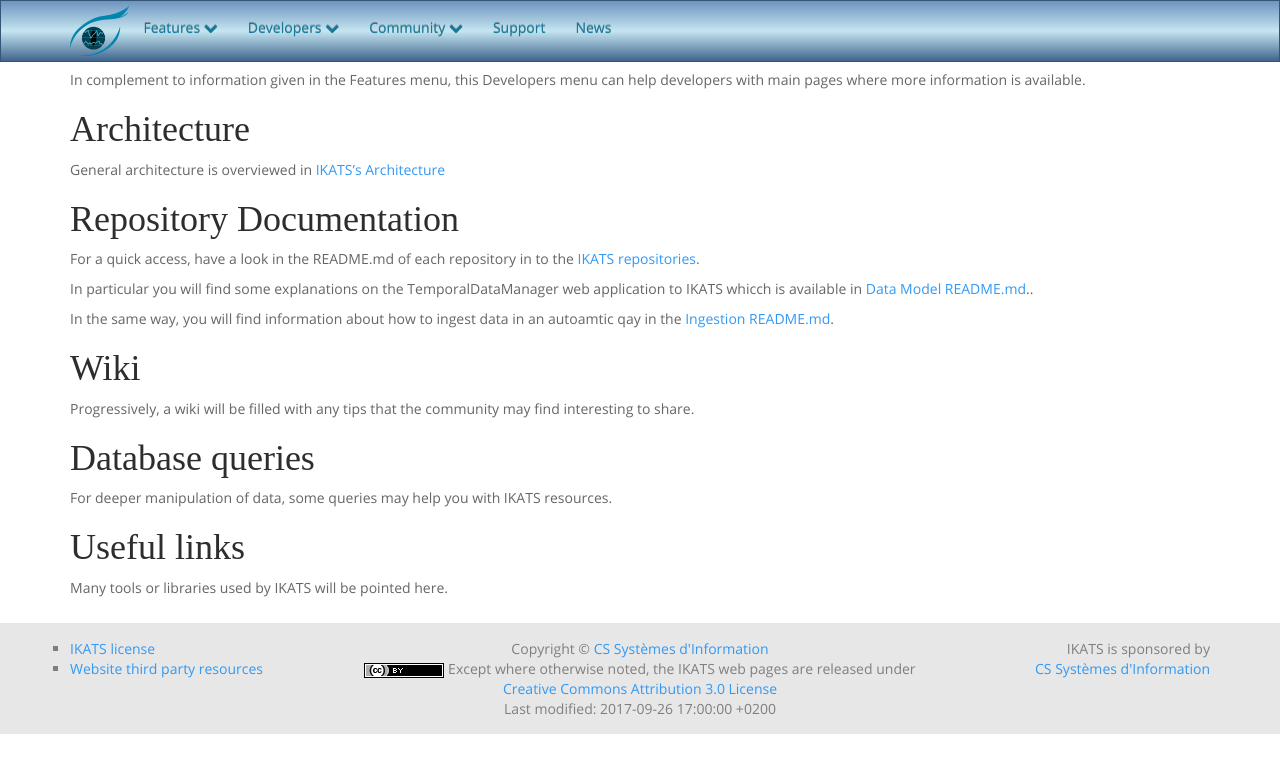
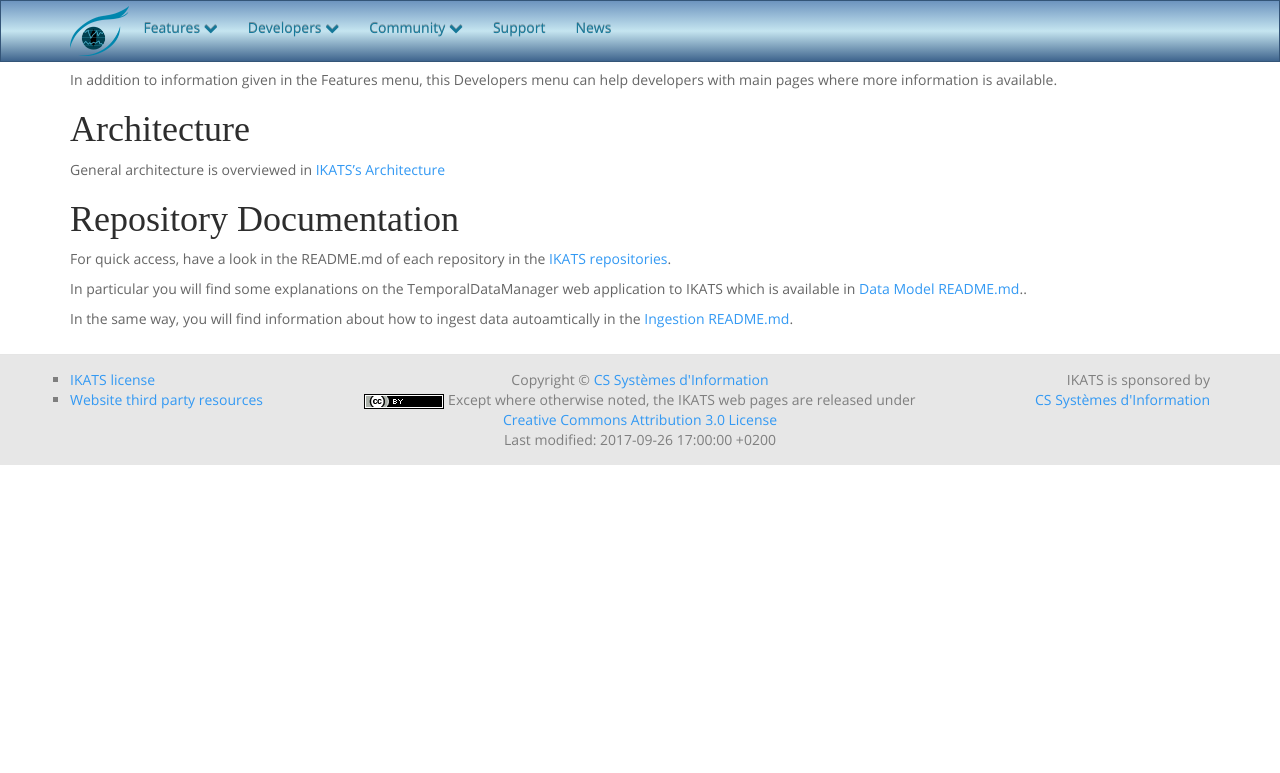
Before and after one commit to IKATS/ikats.github.io, a Jekyll site: the page built from documentation.md, in a window 1280 px wide. Shown: the top 773 px of the page. Built offline with Jekyll 4.4.1, drawn with Linux system fonts in a browser that asks for light colours; some web fonts are replaced.

Commit message:
deletion of wiki, database queries and useful links pragraph - these parts will be included in the github repositories

```diff
--- a/documentation.md
+++ b/documentation.md
@@ -7,7 +7,7 @@ published: true
 ---
 
 
-In complement to information given in the Features menu, this Developers menu can help developers with main pages where more information is available.
+In addition to information given in the Features menu, this Developers menu can help developers with main pages where more information is available.
 
 Architecture
 ================
@@ -18,32 +18,17 @@ General architecture is overviewed in <a href="architecture.html">IKATS's Archit
 Repository  Documentation
 =============
 
-For a quick access, have a look in the README.md of each repository in to the  <a href="{{ site.links.organisation }}">IKATS
+For quick access, have a look in the README.md of each repository in the  <a href="{{ site.links.organisation }}">IKATS
 repositories</a>.
 
-In particular you will find some explanations on the TemporalDataManager web application to IKATS whicch is available in [Data Model  README.md](https://github.com/IKATS/ikats-datamodel/blob/master/README.md)..
+In particular you will find some explanations on the TemporalDataManager web application to IKATS which is available in [Data Model  README.md](https://github.com/IKATS/ikats-datamodel/blob/master/README.md)..
 
 
-In the same way, you will find information about how to ingest data in an autoamtic qay in the [Ingestion README.md](https://github.com/IKATS/ikats-ingestion/blob/master/README.md).
+In the same way, you will find information about how to ingest data autoamtically in the [Ingestion README.md](https://github.com/IKATS/ikats-ingestion/blob/master/README.md).
 
 
 
-Wiki
-======
 
-Progressively, a wiki will be filled with any tips that the community may find interesting to share.
-
-
-Database queries
-===================
-
-For deeper manipulation of data, some queries may help you with IKATS resources.
-
-
-Useful links
-=============
-
-Many tools or libraries used by IKATS will be pointed here.
 
 
 
```
